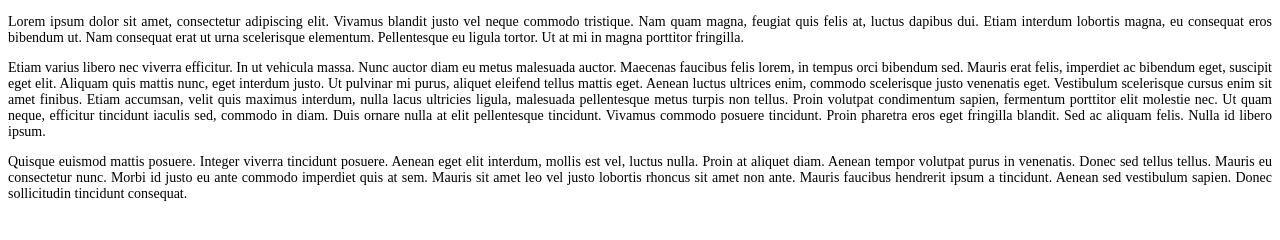
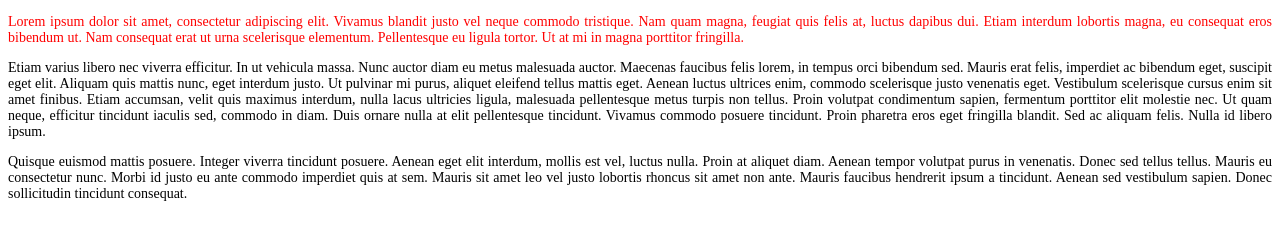
Before and after one commit to plicznerski/Zadania, a plain HTML site: page index.html in a window 1280 px wide. Drawn offline with Linux system fonts and the light colour scheme.

Commit message:
Kolor akapitu 1

```diff
--- a/index.html
+++ b/index.html
@@ -7,6 +7,9 @@
 			p{
 				font-size:14px;
 				text-align: justify;
+			}
+			p:first-child{
+				color:#f00;
 			}
 		</style>
 	</head>
```
